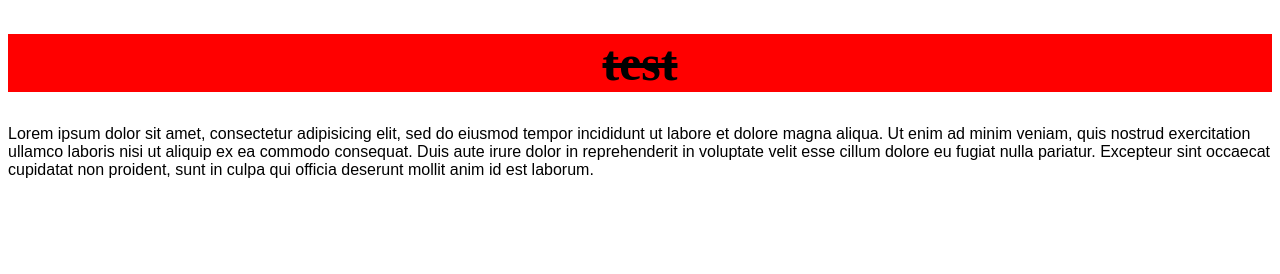
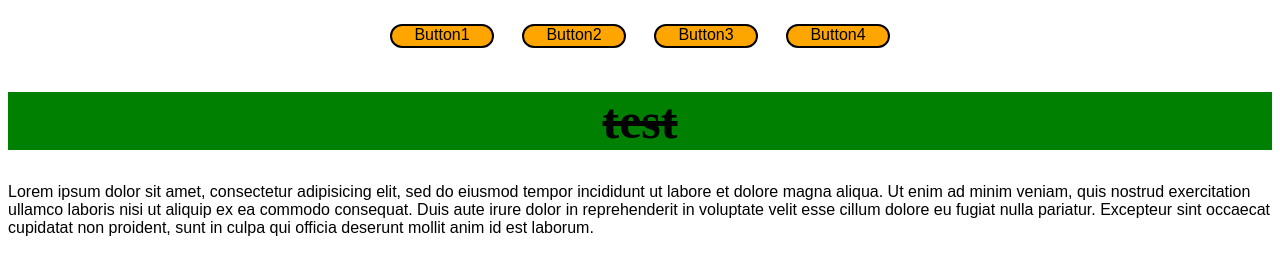
Before and after one commit to DmitryLuzko/sass-and-gulp, a website: page index.html in a window 1280 px wide. Drawn offline with Linux system fonts and the light colour scheme.

Commit message:
add header

```diff
--- a/app/sass/style.scss
+++ b/app/sass/style.scss
@@ -1,6 +1,6 @@
 .test {
   font-size: 50px;
-  background-color: red;
+  background-color: green;
   text-align: center;
   text-decoration: line-through;
 }
@@ -8,3 +8,23 @@
 p {
   font-family: sans-serif;
 }
+
+$center : 0 auto;
+$width: 500px;
+$height: 100px;
+
+header {
+  margin: $center;
+  width: $width;
+  height: $height/2;
+  display: flex;
+  justify-content: space-between;
+   p {
+     background-color: orange;
+     width: $width/5;
+     text-align: center;
+     border: 2px solid black;
+     border-radius: 15px;
+     height: $height/5;
+    }
+}
--- a/index.html
+++ b/index.html
@@ -6,6 +6,12 @@
     <link rel="stylesheet" href="app/css/style.css">
   </head>
   <body>
+    <header>
+      <p>Button1</p>
+      <p>Button2</p>
+      <p>Button3</p>
+      <p>Button4</p>
+    </header>
     <h1 class="test">test</h1>
     <p>Lorem ipsum dolor sit amet, consectetur adipisicing elit, sed do eiusmod tempor incididunt ut labore et dolore magna aliqua. Ut enim ad minim veniam, quis nostrud exercitation ullamco laboris nisi ut aliquip ex ea commodo consequat. Duis aute irure dolor in reprehenderit in voluptate velit esse cillum dolore eu fugiat nulla pariatur. Excepteur sint occaecat cupidatat non proident, sunt in culpa qui officia deserunt mollit anim id est laborum.</p>
   </body>
```
Also changed, not shown: app/css/style.css.
